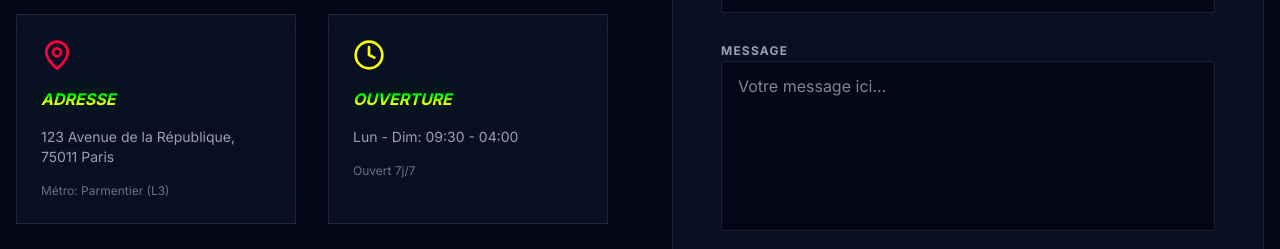
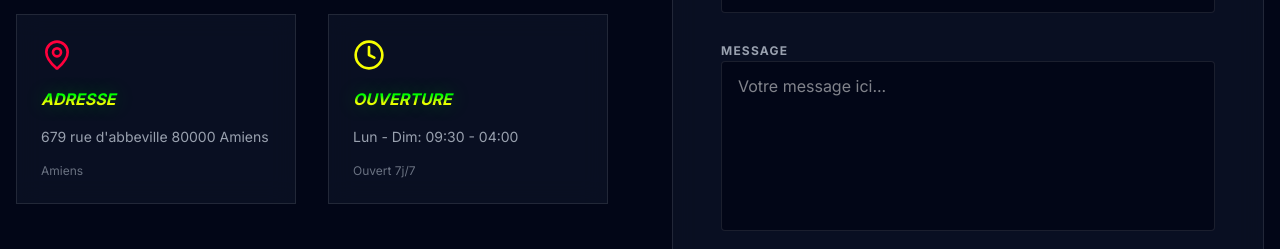
Before and after one commit to Rhassan5712/aks-eelam-epicerie, a Next.js app: page /contact in a window 1280 px wide. Shown: the part 540-789 px from the top of the page. Built offline with nearby package versions, Linux system fonts and the light colour scheme; no server answers; grey boxes are pictures that could not be loaded.

Commit message:
fix: update store address to Amiens and map coordinates

```diff
--- a/src/app/a-propos/page.tsx
+++ b/src/app/a-propos/page.tsx
@@ -54,7 +54,7 @@ export default function AboutPage() {
                             Fondée il y a plus de 10 ans, AKS EELAM est née d'une volonté simple : offrir aux Parisiens le meilleur des produits exotiques tout en assurant un service de proximité irréprochable.
                         </p>
                         <p>
-                            Située au 123 Avenue de la République, notre boutique est devenue un lieu de rencontre pour les amateurs de saveurs d'ailleurs et ceux qui cherchent la qualité au juste prix.
+                            Située au 679 rue d'abbeville 80000 Amiens, notre boutique est devenue un lieu de rencontre pour les amateurs de saveurs d'ailleurs et ceux qui cherchent la qualité au juste prix.
                         </p>
                     </div>
 
--- a/src/app/contact/page.tsx
+++ b/src/app/contact/page.tsx
@@ -36,8 +36,8 @@ export default function ContactPage() {
                         <div className="glass-morphism p-6 border border-white/5 space-y-4">
                             <MapPin className="w-8 h-8 text-neon-red" />
                             <h3 className="font-bold text-brand-gradient uppercase italic">Adresse</h3>
-                            <p className="text-gray-400 text-sm">123 Avenue de la République, 75011 Paris</p>
-                            <p className="text-gray-500 text-xs">Métro: Parmentier (L3)</p>
+                            <p className="text-gray-400 text-sm">679 rue d'abbeville 80000 Amiens</p>
+                            <p className="text-gray-500 text-xs">Amiens</p>
                         </div>
                         <div className="glass-morphism p-6 border border-white/5 space-y-4">
                             <Clock className="w-8 h-8 text-neon-yellow" />
@@ -49,7 +49,7 @@ export default function ContactPage() {
 
                     <div className="relative aspect-video w-full grayscale hover:grayscale-0 transition-all duration-700 rounded-sm overflow-hidden border border-white/10">
                         <iframe
-                            src="https://www.google.com/maps/embed?pb=!1m18!1m12!1m3!1d2624.498428867384!2d2.3814673117467774!3d48.867769971213324!2m3!1f0!2f0!3f0!3m2!1i1024!2i768!4f13.1!3m3!1m2!1s0x47e66dfb377f7c4b%3A0x6e3c0b5d5b5b5b5b!2s123%20Av.%20de%20la%20R%C3%A9publique%2C%2075011%20Paris!5e0!3m2!1sfr!2sfr!4v1707130000000!5m2!1sfr!2sfr"
+                            src="https://maps.google.com/maps?q=679+rue+d'abbeville+80000+amiens&t=&z=15&ie=UTF8&iwloc=&output=embed"
                             width="100%"
                             height="100%"
                             style={{ border: 0 }}
--- a/src/components/layout/Footer.tsx
+++ b/src/components/layout/Footer.tsx
@@ -42,7 +42,7 @@ export default function Footer() {
                     <ul className="space-y-4 text-sm text-gray-400">
                         <li className="flex items-start space-x-2">
                             <MapPin className="w-4 h-4 text-neon-red flex-shrink-0" />
-                            <span>123 Avenue de la République, 75011 Paris</span>
+                            <span>679 rue d'abbeville 80000 Amiens</span>
                         </li>
                         <li className="flex items-center space-x-2">
                             <Phone className="w-4 h-4 text-neon-green" />
```
